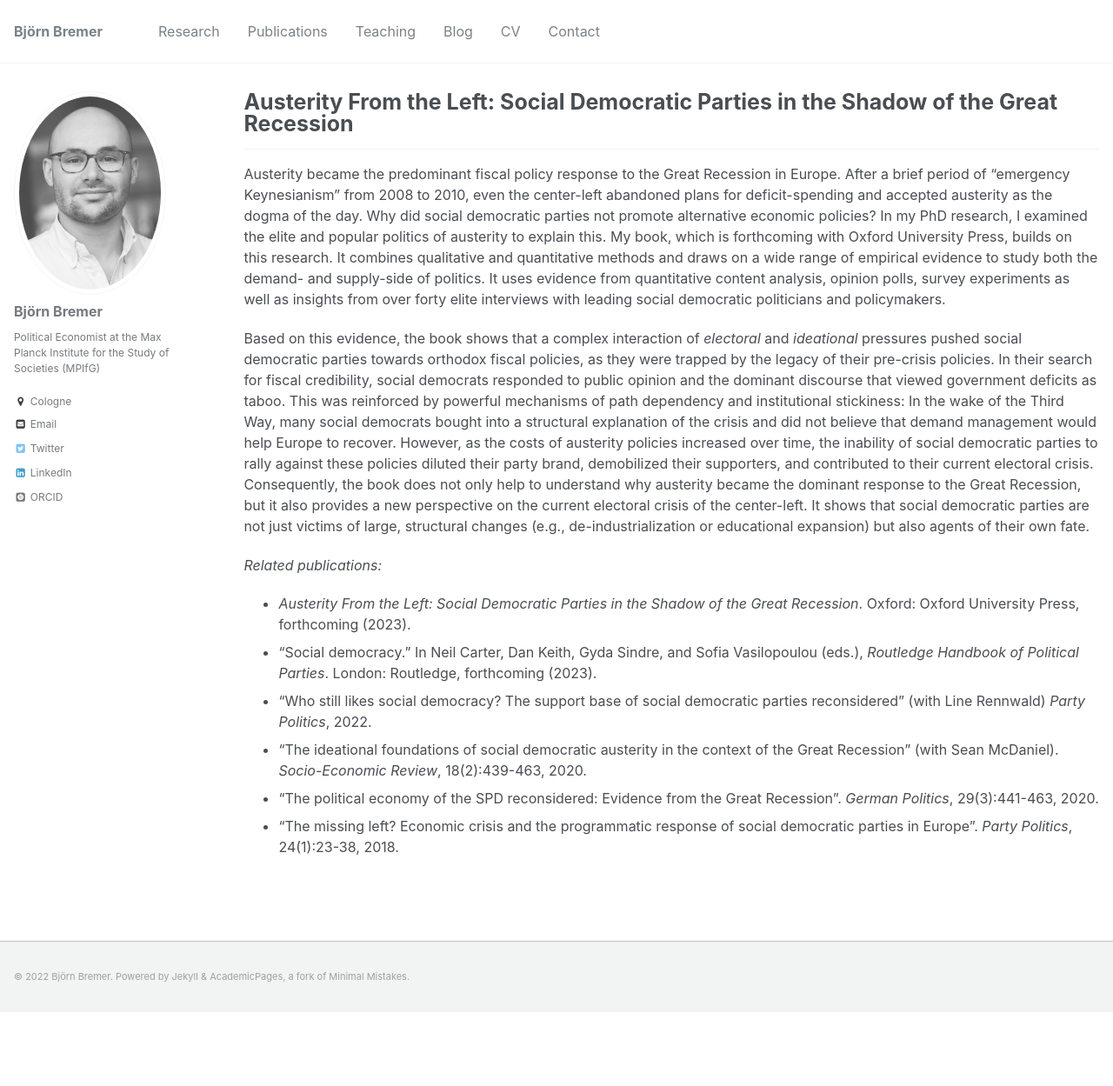
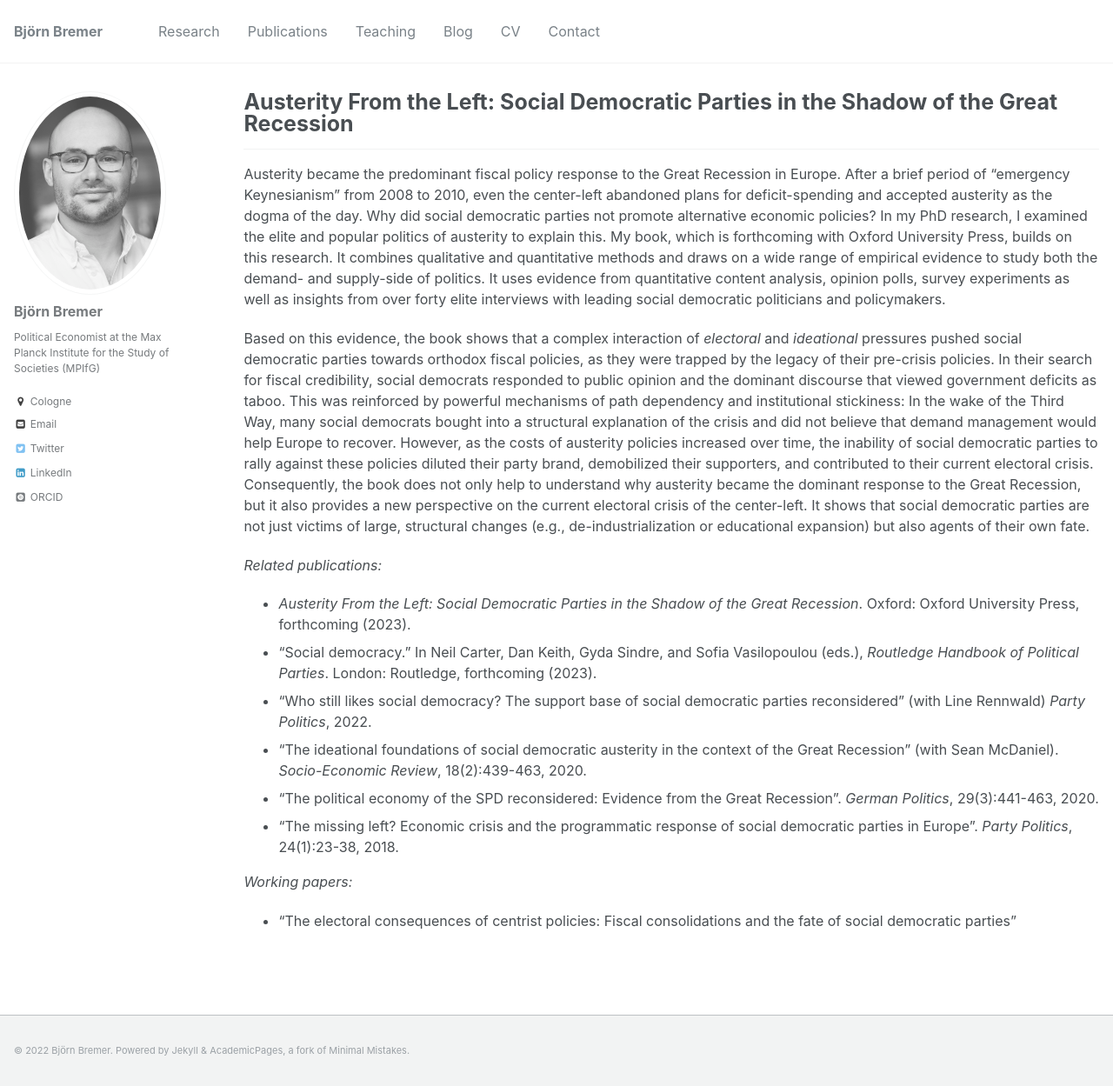
Before and after one commit to bjoernbremer/bjoernbremer.github.io, a Jekyll site: the page built from _projects/1_austerity_left.md, in a window 1280 px wide and 1249 px high. Shown: the whole window at 87% size. Built offline with Jekyll 4.4.1, drawn with Linux system fonts in a browser that asks for light colours; some web fonts are replaced.

Commit message:
Update 1_austerity_left.md

```diff
--- a/_projects/1_austerity_left.md
+++ b/_projects/1_austerity_left.md
@@ -18,3 +18,6 @@ Based on this evidence, the book shows that a complex interaction of *electoral*
 * "[The ideational foundations of social democratic austerity in the context of the Great Recession](https://academic.oup.com/ser/advance-article-abstract/doi/10.1093/ser/mwz001/5320344)" (with [Sean McDaniel](https://warwick.ac.uk/fac/soc/pais/people/mcdaniel/)). *Socio-Economic Review*, 18(2):439-463, 2020.
 * "[The political economy of the SPD reconsidered: Evidence from the Great Recession](https://www.tandfonline.com/doi/abs/10.1080/09644008.2018.1555817?journalCode=fgrp20)". *German Politics*, 29(3):441-463, 2020.
 * "[The missing left? Economic crisis and the programmatic response of social democratic parties in Europe](http://journals.sagepub.com/doi/abs/10.1177/1354068817740745)". *Party Politics*, 24(1):23-38, 2018.
+
+*Working papers:*
+* "The electoral consequences of centrist policies: Fiscal consolidations and the fate of social democratic parties"
```
